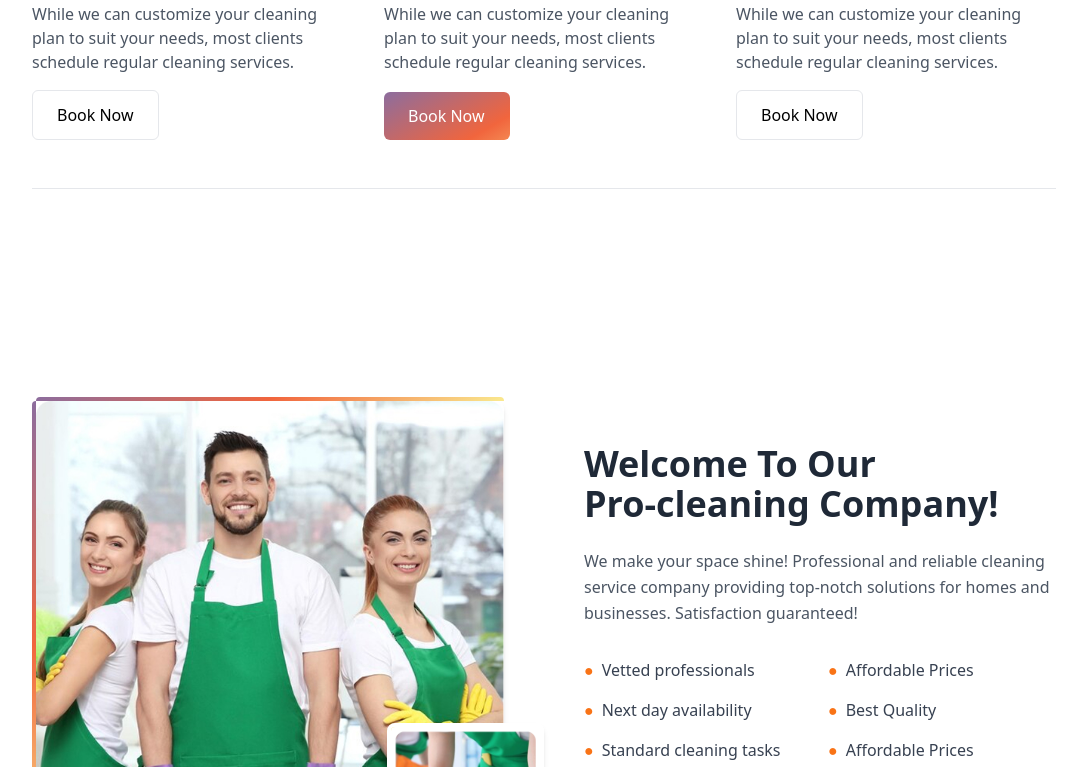
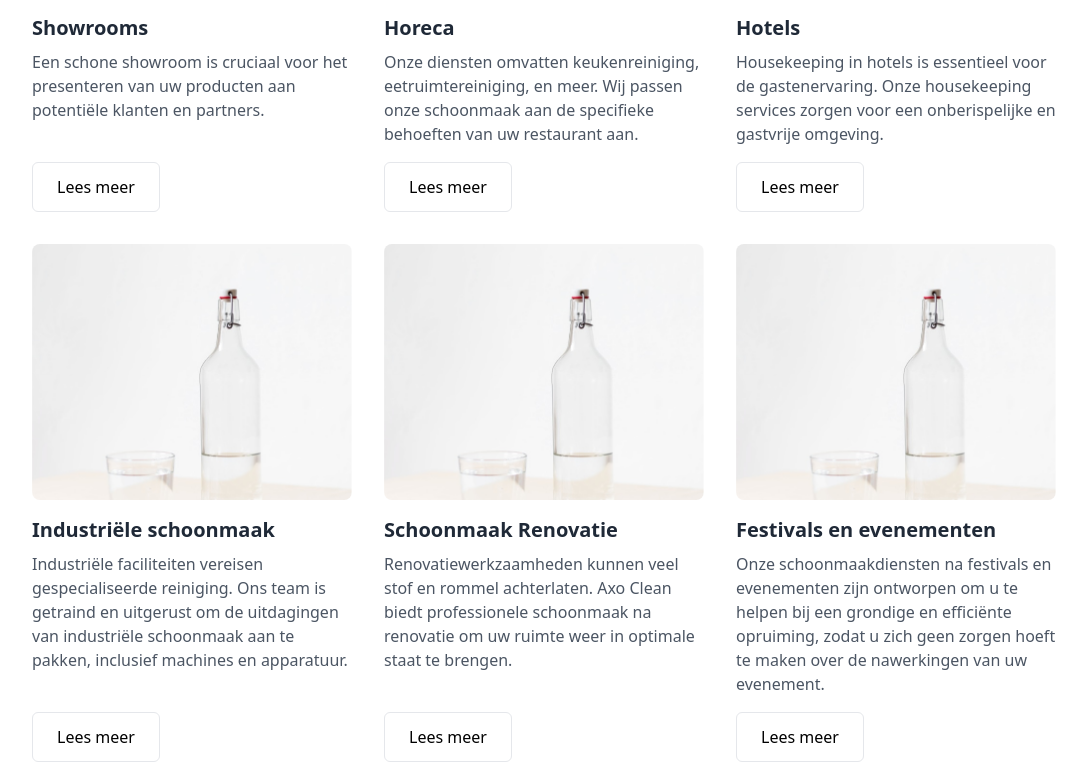
Before and after one commit to influxo/proXLeen, a React (Vite) app: page /services in a window 1280 px wide. Shown: the part 1873-2640 px from the top of the page, without its empty margins (96-1183 px from the left). Built offline with nearby package versions, Linux system fonts and the light colour scheme.

Commit message:
single services slugs

```diff
--- a/src/components/OurServices/ServicesSection.tsx
+++ b/src/components/OurServices/ServicesSection.tsx
@@ -1,5 +1,6 @@
 import React from "react";
 import Gradient_Btn from "../Gradient_Btn";
+import { useNavigate } from "react-router-dom";
 
 // Import images from assets
 import officeCleaningImg from "../../assets/images/Image.jpg";
@@ -8,56 +9,78 @@ import houseCleaningImg from "../../assets/images/bottle.jpg";
 
 // Service type definition
 interface ServiceType {
-  id: number;
+  slug: string;
   title: string;
   image: string;
   description: string;
 }
 
 const ServicesSection: React.FC = () => {
+  const navigate = useNavigate();
   // Service data
   const services: ServiceType[] = [
     {
-      id: 1,
-      title: "Office Cleaning",
+      slug: "kantoorgebouwen",
+      title: "Kantoorgebouwen",
       image: officeCleaningImg,
       description:
-        "While we can customize your cleaning plan to suit your needs, most clients schedule regular cleaning services.",
+        "Bij Axo Clean nemen we kantoorreiniging serieus. Ons ervaren team biedt grondige en resultaatgerichte reinigingsservices, aangepast aan uw behoeften.",
     },
     {
-      id: 2,
-      title: "Spring Cleaning",
+      slug: "schoonmaak-winkels",
+      title: "Schoonmaak winkels",
       image: springCleaningImg,
       description:
-        "While we can customize your cleaning plan to suit your needs, most clients schedule regular cleaning services.",
+        "Onze diensten omvatten schappenreiniging, vloerreiniging, desinfectie en meer. Wij bieden retail schoonmaak op maat, afgestemd op uw specifieke eisen en budget.",
     },
     {
-      id: 3,
-      title: "House Cleaning",
+      slug: "medische-ruimtes",
+      title: "Medische ruimtes",
       image: houseCleaningImg,
       description:
-        "While we can customize your cleaning plan to suit your needs, most clients schedule regular cleaning services.",
+        "Hygiëne in de gezondheidszorg is van het grootste belang. Axo Clean begrijpt de specifieke behoeften van medische en tandheelkundige praktijken.",
     },
     {
-      id: 4,
-      title: "Office Cleaning",
+      slug: "showrooms",
+      title: "Showrooms",
       image: officeCleaningImg,
       description:
-        "While we can customize your cleaning plan to suit your needs, most clients schedule regular cleaning services.",
+        "Een schone showroom is cruciaal voor het presenteren van uw producten aan potentiële klanten en partners.",
     },
     {
-      id: 5,
-      title: "Spring Cleaning",
+      slug: "horeca",
+      title: "Horeca",
       image: springCleaningImg,
       description:
-        "While we can customize your cleaning plan to suit your needs, most clients schedule regular cleaning services.",
+        "Onze diensten omvatten keukenreiniging, eetruimtereiniging, en meer. Wij passen onze schoonmaak aan de specifieke behoeften van uw restaurant aan.",
     },
     {
-      id: 6,
-      title: "House Cleaning",
+      slug: "hotels",
+      title: "Hotels",
       image: houseCleaningImg,
       description:
-        "While we can customize your cleaning plan to suit your needs, most clients schedule regular cleaning services.",
+        "Housekeeping in hotels is essentieel voor de gastenervaring. Onze housekeeping services zorgen voor een onberispelijke en gastvrije omgeving.",
+    },
+    {
+      slug: "industriële-schoonmaak",
+      title: "Industriële schoonmaak",
+      image: houseCleaningImg,
+      description:
+        "Industriële faciliteiten vereisen gespecialiseerde reiniging. Ons team is getraind en uitgerust om de uitdagingen van industriële schoonmaak aan te pakken, inclusief machines en apparatuur.",
+    },
+    {
+      slug: "schoonmaak-renovatie",
+      title: "Schoonmaak Renovatie",
+      image: houseCleaningImg,
+      description:
+        "Renovatiewerkzaamheden kunnen veel stof en rommel achterlaten. Axo Clean biedt professionele schoonmaak na renovatie om uw ruimte weer in optimale staat te brengen.",
+    },
+    {
+      slug: "festivals-en-evenementen",
+      title: "Festivals en evenementen",
+      image: houseCleaningImg,
+      description:
+        "Onze schoonmaakdiensten na festivals en evenementen zijn ontworpen om u te helpen bij een grondige en efficiënte opruiming, zodat u zich geen zorgen hoeft te maken over de nawerkingen van uw evenement.",
     },
   ];
 
@@ -78,9 +101,10 @@ const ServicesSection: React.FC = () => {
         <p className="text-gray-600 mb-4">{service.description}</p>
         <div className="mt-auto flex items-center">
           <Gradient_Btn
-            text="Book Now"
-            gradientOnHover={service.title !== "Spring Cleaning"}
+            text="Lees meer"
+            gradientOnHover={true}
             className="flex items-center gap-2"
+            onClick={() => navigate(`/services/${service.slug}`)}
           />
         </div>
       </div>
@@ -108,7 +132,7 @@ const ServicesSection: React.FC = () => {
       {/* Services Grid */}
       <div className="grid grid-cols-1 md:grid-cols-2 lg:grid-cols-3 gap-8">
         {services.map((service) => (
-          <ServiceCard key={service.id} service={service} />
+          <ServiceCard key={service.slug} service={service} />
         ))}
       </div>
 
--- a/src/pages/SingleService.tsx
+++ b/src/pages/SingleService.tsx
@@ -1,7 +1,7 @@
-import React, { useEffect, useState } from 'react'
-import Hero from '../components/Home/Hero'
-import cleaningImage from '../assets/images/Image.jpg'
-import { useParams } from 'react-router-dom'
+import React, { useEffect, useState } from "react";
+import Hero from "../components/Home/Hero";
+import cleaningImage from "../assets/images/Image.jpg";
+import { useParams } from "react-router-dom";
 
 // Define service types
 interface ServiceData {
@@ -11,42 +11,123 @@ interface ServiceData {
 }
 
 const serviceData: Record<string, ServiceData> = {
-  'shop-cleaning': {
-    title: 'Cleaning Shops',
-    description: 'We make your space shine! Professional and reliable cleaning service company providing top-notch solutions for homes and businesses. Satisfaction guaranteed!',
+  kantoorgebouwen: {
+    title: "Kantoorgebouwen",
+    description:
+      "Bij Proxleen nemen we kantoorreiniging serieus. Ons ervaren team biedt grondige en resultaatgerichte reinigingsservices, aangepast aan uw behoeften.",
     features: [
-      'Vetted professionals',
-      'Affordable Prices',
-      'Next day availability',
-      'Best Quality',
-      'Standard cleaning tasks',
-      'Affordable Prices'
-    ]
+      "Vetted professionals",
+      "Affordable Prices",
+      "Next day availability",
+      "Best Quality",
+      "Standard cleaning tasks",
+      "Affordable Prices",
+    ],
   },
-  'medical-spaces': {
-    title: 'Medical Spaces Cleaning',
-    description: 'Specialized cleaning services for medical facilities, ensuring the highest standards of hygiene and sanitization. We follow strict protocols to maintain a safe environment.',
+  "schoonmaak-winkels": {
+    title: "Schoonmaak winkels",
+    description:
+      "Onze diensten omvatten schappenreiniging, vloerreiniging, desinfectie en meer. Wij bieden retail schoonmaak op maat, afgestemd op uw specifieke eisen en budget.",
     features: [
-      'Medical-grade cleaning',
-      'Infection control',
-      'Sterilization services',
-      'Compliance with regulations',
-      'Trained specialists',
-      'Eco-friendly products'
-    ]
+      "Medical-grade cleaning",
+      "Infection control",
+      "Sterilization services",
+      "Compliance with regulations",
+      "Trained specialists",
+      "Eco-friendly products",
+    ],
   },
-  'office-cleaning': {
-    title: 'Office Cleaning',
-    description: 'Keep your workplace clean and productive with our professional office cleaning services. We handle everything from daily maintenance to deep cleaning.',
+  "medische-ruimtes": {
+    title: "Medische ruimtes",
+    description:
+      "Hygiëne in de gezondheidszorg is van het grootste belang. Axo Clean begrijpt de specifieke behoeften van medische en tandheelkundige praktijken.",
     features: [
-      'Daily maintenance',
-      'After-hours service',
-      'Customized cleaning plans',
-      'Eco-friendly options',
-      'Flexible scheduling',
-      'Competitive rates'
-    ]
-  }
+      "Daily maintenance",
+      "After-hours service",
+      "Customized cleaning plans",
+      "Eco-friendly options",
+      "Flexible scheduling",
+      "Competitive rates",
+    ],
+  },
+  showrooms: {
+    title: "Showrooms",
+    description:
+      "Een schone showroom is cruciaal voor het presenteren van uw producten aan potentiële klanten en partners.",
+    features: [
+      "Daily maintenance",
+      "After-hours service",
+      "Customized cleaning plans",
+      "Eco-friendly options",
+      "Flexible scheduling",
+      "Competitive rates",
+    ],
+  },
+  horeca: {
+    title: "Horeca",
+    description:
+      "Onze diensten omvatten keukenreiniging, eetruimtereiniging, en meer. Wij passen onze schoonmaak aan de specifieke behoeften van uw restaurant aan.",
+    features: [
+      "Daily maintenance",
+      "After-hours service",
+      "Customized cleaning plans",
+      "Eco-friendly options",
+      "Flexible scheduling",
+      "Competitive rates",
+    ],
+  },
+  hotels: {
+    title: "Hotels",
+    description:
+      "Housekeeping in hotels is essentieel voor de gastenervaring. Onze housekeeping services zorgen voor een onberispelijke en gastvrije omgeving.",
+    features: [
+      "Daily maintenance",
+      "After-hours service",
+      "Customized cleaning plans",
+      "Eco-friendly options",
+      "Flexible scheduling",
+      "Competitive rates",
+    ],
+  },
+  "industriële-schoonmaak": {
+    title: "Industriële schoonmaak",
+    description:
+      "Industriële faciliteiten vereisen gespecialiseerde reiniging. Ons team is getraind en uitgerust om de uitdagingen van industriële schoonmaak aan te pakken, inclusief machines en apparatuur.",
+    features: [
+      "Daily maintenance",
+      "After-hours service",
+      "Customized cleaning plans",
+      "Eco-friendly options",
+      "Flexible scheduling",
+      "Competitive rates",
+    ],
+  },
+  "schoonmaak-renovatie": {
+    title: "Schoonmaak Renovatie",
+    description:
+      "Renovatiewerkzaamheden kunnen veel stof en rommel achterlaten. Axo Clean biedt professionele schoonmaak na renovatie om uw ruimte weer in optimale staat te brengen.",
+    features: [
+      "Daily maintenance",
+      "After-hours service",
+      "Customized cleaning plans",
+      "Eco-friendly options",
+      "Flexible scheduling",
+      "Competitive rates",
+    ],
+  },
+  "festivals-en-evenementen": {
+    title: "Festivals en evenementen",
+    description:
+      "Onze schoonmaakdiensten na festivals en evenementen zijn ontworpen om u te helpen bij een grondige en efficiënte opruiming, zodat u zich geen zorgen hoeft te maken over de nawerkingen van uw evenement.",
+    features: [
+      "Daily maintenance",
+      "After-hours service",
+      "Customized cleaning plans",
+      "Eco-friendly options",
+      "Flexible scheduling",
+      "Competitive rates",
+    ],
+  },
 };
 
 const SingleService: React.FC = () => {
@@ -58,7 +139,7 @@ const SingleService: React.FC = () => {
     if (slug && serviceData[slug]) {
       setService(serviceData[slug]);
     } else {
-      setService(serviceData['shop-cleaning']);
+      setService(serviceData["shop-cleaning"]);
     }
   }, [slug]);
 
@@ -70,11 +151,13 @@ const SingleService: React.FC = () => {
     <div>
       <Hero />
 
-      <div className="max-w-7xl mx-auto px-4 py-16 md:py-24">
+      <div className="px-[10%] mx-auto  py-16 md:py-24">
         <div className="flex flex-col md:flex-row items-center gap-12">
           {/* Text Section */}
           <div className="flex-1 md:pr-8">
-            <h2 className="text-4xl font-bold text-gray-800 mb-6">{service.title}</h2>
+            <h2 className="text-4xl font-bold text-gray-800 mb-6">
+              {service.title}
+            </h2>
             <p className="text-gray-600 mb-8 leading-relaxed">
               {service.description}
             </p>
@@ -108,86 +191,106 @@ const SingleService: React.FC = () => {
 
       {/* Practices And Medical Spaces Section */}
       <div className="bg-gray-50 py-16 md:py-24">
-        <div className="max-w-7xl mx-auto px-4">
-          <h2 className="text-4xl font-bold text-center text-gray-800 mb-16">Practices And Medical Spaces</h2>
+        <div className="px-[10%] mx-auto">
+          <h2 className="text-4xl font-bold text-center text-gray-800 mb-16">
+            Practices And Medical Spaces
+          </h2>
 
           <div className="grid grid-cols-1 md:grid-cols-3 gap-8">
             {/* Card 1 */}
             <div className="bg-white rounded-lg shadow-md p-6 transition-transform hover:scale-105">
               <div className="w-12 h-12 bg-orange-500 mb-6"></div>
-              <h3 className="text-xl font-semibold mb-2">Hygiene In Health Care</h3>
+              <h3 className="text-xl font-semibold mb-2">
+                Hygiene In Health Care
+              </h3>
               <p className="text-gray-600 text-sm">
-                Hygiene is of the utmost importance in healthcare. Patients and employees trust that
-                medical practices and dental areas are spotlessly clean and free from contamination.
-                Hygiene is therefore at the top of our priority list. For a safe and healthy environment
-                for patients and medical personnel.
+                Hygiene is of the utmost importance in healthcare. Patients and
+                employees trust that medical practices and dental areas are
+                spotlessly clean and free from contamination. Hygiene is
+                therefore at the top of our priority list. For a safe and
+                healthy environment for patients and medical personnel.
               </p>
             </div>
 
             {/* Card 2 */}
             <div className="bg-white rounded-lg shadow-md p-6 transition-transform hover:scale-105">
               <div className="w-12 h-12 bg-orange-500 mb-6"></div>
-              <h3 className="text-xl font-semibold mb-2">Hygiene In Health Care</h3>
+              <h3 className="text-xl font-semibold mb-2">
+                Hygiene In Health Care
+              </h3>
               <p className="text-gray-600 text-sm">
-                Hygiene is of the utmost importance in healthcare. Patients and employees trust that
-                medical practices and dental areas are spotlessly clean and free from contamination.
-                Hygiene is therefore at the top of our priority list. For a safe and healthy environment
-                for patients and medical personnel.
+                Hygiene is of the utmost importance in healthcare. Patients and
+                employees trust that medical practices and dental areas are
+                spotlessly clean and free from contamination. Hygiene is
+                therefore at the top of our priority list. For a safe and
+                healthy environment for patients and medical personnel.
               </p>
             </div>
 
             {/* Card 3 */}
             <div className="bg-white rounded-lg shadow-md p-6 transition-transform hover:scale-105">
               <div className="w-12 h-12 bg-orange-500 mb-6"></div>
-              <h3 className="text-xl font-semibold mb-2">Hygiene In Health Care</h3>
+              <h3 className="text-xl font-semibold mb-2">
+                Hygiene In Health Care
+              </h3>
               <p className="text-gray-600 text-sm">
-                Hygiene is of the utmost importance in healthcare. Patients and employees trust that
-                medical practices and dental areas are spotlessly clean and free from contamination.
-                Hygiene is therefore at the top of our priority list. For a safe and healthy environment
-                for patients and medical personnel.
+                Hygiene is of the utmost importance in healthcare. Patients and
+                employees trust that medical practices and dental areas are
+                spotlessly clean and free from contamination. Hygiene is
+                therefore at the top of our priority list. For a safe and
+                healthy environment for patients and medical personnel.
               </p>
             </div>
 
             {/* Card 4 */}
             <div className="bg-white rounded-lg shadow-md p-6 transition-transform hover:scale-105">
               <div className="w-12 h-12 bg-orange-500 mb-6"></div>
-              <h3 className="text-xl font-semibold mb-2">Hygiene In Health Care</h3>
+              <h3 className="text-xl font-semibold mb-2">
+                Hygiene In Health Care
+              </h3>
               <p className="text-gray-600 text-sm">
-                Hygiene is of the utmost importance in healthcare. Patients and employees trust that
-                medical practices and dental areas are spotlessly clean and free from contamination.
-                Hygiene is therefore at the top of our priority list. For a safe and healthy environment
-                for patients and medical personnel.
+                Hygiene is of the utmost importance in healthcare. Patients and
+                employees trust that medical practices and dental areas are
+                spotlessly clean and free from contamination. Hygiene is
+                therefore at the top of our priority list. For a safe and
+                healthy environment for patients and medical personnel.
               </p>
             </div>
 
             {/* Card 5 */}
             <div className="bg-white rounded-lg shadow-md p-6 transition-transform hover:scale-105">
               <div className="w-12 h-12 bg-orange-500 mb-6"></div>
-              <h3 className="text-xl font-semibold mb-2">Hygiene In Health Care</h3>
+              <h3 className="text-xl font-semibold mb-2">
+                Hygiene In Health Care
+              </h3>
               <p className="text-gray-600 text-sm">
-                Hygiene is of the utmost importance in healthcare. Patients and employees trust that
-                medical practices and dental areas are spotlessly clean and free from contamination.
-                Hygiene is therefore at the top of our priority list. For a safe and healthy environment
-                for patients and medical personnel.
+                Hygiene is of the utmost importance in healthcare. Patients and
+                employees trust that medical practices and dental areas are
+                spotlessly clean and free from contamination. Hygiene is
+                therefore at the top of our priority list. For a safe and
+                healthy environment for patients and medical personnel.
               </p>
             </div>
 
             {/* Card 6 */}
             <div className="bg-white rounded-lg shadow-md p-6 transition-transform hover:scale-105">
               <div className="w-12 h-12 bg-orange-500 mb-6"></div>
-              <h3 className="text-xl font-semibold mb-2">Hygiene In Health Care</h3>
+              <h3 className="text-xl font-semibold mb-2">
+                Hygiene In Health Care
+              </h3>
               <p className="text-gray-600 text-sm">
-                Hygiene is of the utmost importance in healthcare. Patients and employees trust that
-                medical practices and dental areas are spotlessly clean and free from contamination.
-                Hygiene is therefore at the top of our priority list. For a safe and healthy environment
-                for patients and medical personnel.
+                Hygiene is of the utmost importance in healthcare. Patients and
+                employees trust that medical practices and dental areas are
+                spotlessly clean and free from contamination. Hygiene is
+                therefore at the top of our priority list. For a safe and
+                healthy environment for patients and medical personnel.
               </p>
             </div>
           </div>
         </div>
       </div>
     </div>
-  )
-}
+  );
+};
 
-export default SingleService
+export default SingleService;
```
